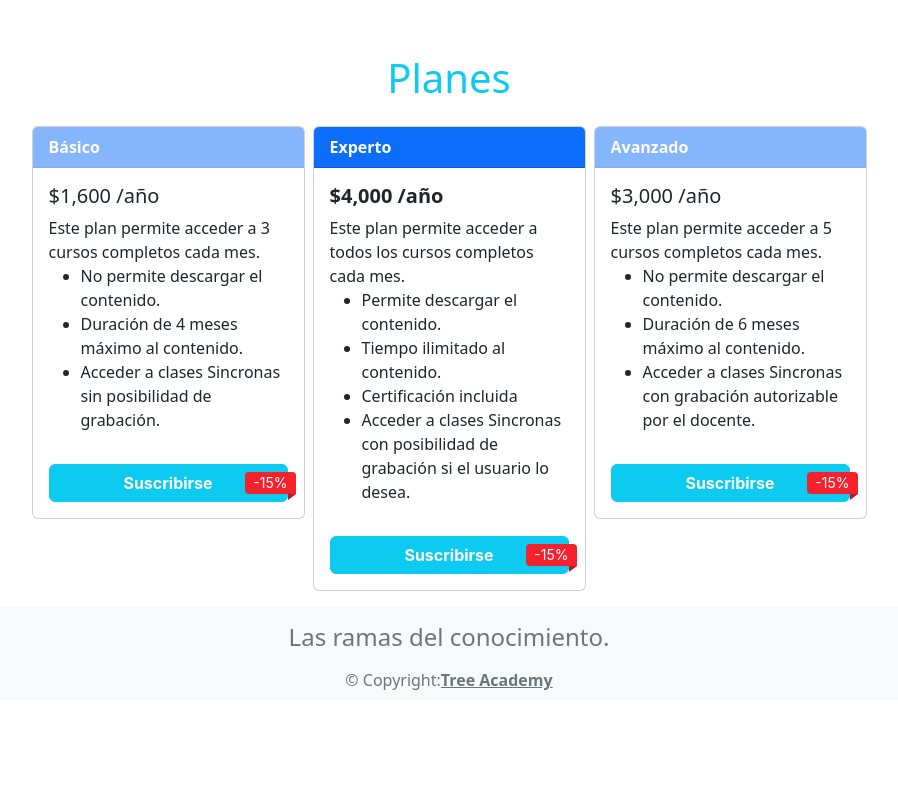
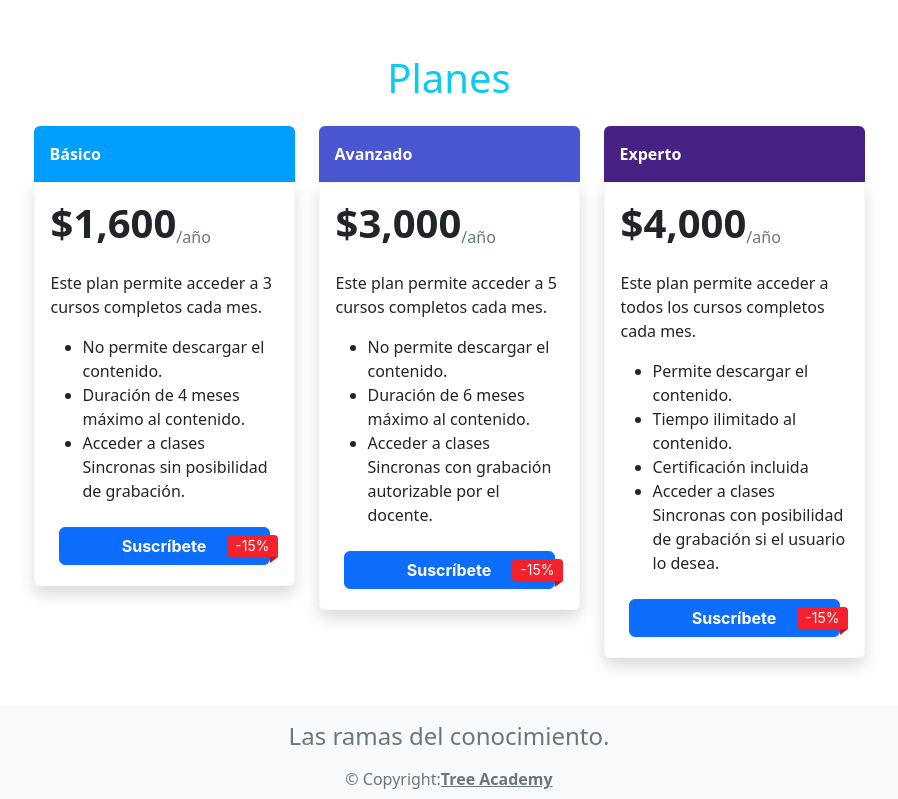
Before and after one commit to YSantanas/treeAcademy, a React (Create React App) app: page /planes in a window 1280 px wide. Shown: the part 463-1262 px from the top of the page, without its empty margins (191-1089 px from the left). Before the commit the page ends 1163 px from the top, so only its background shows below. Built offline with nearby package versions, Linux system fonts and the light colour scheme.

Commit message:
fix: :bug: cambia estilos de cards para planes

```diff
--- a/src/components/Carousel.js
+++ b/src/components/Carousel.js
@@ -18,7 +18,7 @@ const images = [Inicio1, Inicio2, Inicio3];
 
 export const Carousel = () => {
   const onChange = (currentSlide) => {
-    console.log(currentSlide);
+    // console.log(currentSlide);
   };
 
   return (
--- a/src/paginas/Planes.js
+++ b/src/paginas/Planes.js
@@ -1,31 +1,35 @@
-import Card from "react-bootstrap/Card";
-import Col from "react-bootstrap/Col";
-import Row from "react-bootstrap/Row";
-import Button from "react-bootstrap/Button";
+import Col from 'react-bootstrap/Col';
+import Row from 'react-bootstrap/Row';
+import Button from 'react-bootstrap/Button';
 
-import { Badge, Alert } from "antd";
+import { Badge } from 'antd';
 
 const Planes = () => {
   return (
     <div className="container mt-2 mb-3">
       <h1
         className="text-center text-info pb-3"
-        style={{ minHeight: "auto", paddingTop: "2vh", marginTop: "5vh" }}
+        style={{ minHeight: 'auto', paddingTop: '2vh', marginTop: '5vh' }}
       >
         Planes
       </h1>
 
-      <Row xs={1} md={3} className="g-2 justify-content-center">
-        <Col className="col-md-3 pl-5">
-          <Card  style={{ width: "auto" }}>
-            <Card.Header className="bg-primary opacity-50 text-white">
-            <b>Básico</b>
-            </Card.Header>
-            <Card.Body>
-              <Card.Title>$1,600 /año</Card.Title>
-              <Card.Text>
+      <Row xs={1} md={3} className="g-4 justify-content-center mb-5">
+        <Col className="col-md-3">
+          <div>
+            <header
+              className="text-white p-3 rounded-top"
+              style={{ background: '#009EFF' }}
+            >
+              <span className="fw-bolder">Básico</span>
+            </header>
+            <section className="p-3 rounded-bottom d-flex flex-column rounded-bottom border border-light shadow">
+              <div className="d-flex align-items-end mb-3">
+                <h2 className="fw-bold display-6">$1,600</h2>
+                <h6 className="text-muted">/año</h6>
+              </div>
+              <div className="d-flex flex-column gap-3">
                 Este plan permite acceder a 3 cursos completos cada mes.
-                <br />
                 <ul>
                   <li type="disc">No permite descargar el contenido.</li>
                   <li type="disc">Duración de 4 meses máximo al contenido.</li>
@@ -33,87 +37,88 @@ const Planes = () => {
                     Acceder a clases Sincronas sin posibilidad de grabación.
                   </li>
                 </ul>
-              </Card.Text>
-            </Card.Body>
-            <Card.Footer class="d-flex justify-content-center pb-2">
-              <div className="w-100 px-3 pb-2">
+              </div>
+              <div className="w-100 px-2 mt-2 mb-1">
                 <Badge.Ribbon text="-15%" color="red">
-                  <Button className="btn btn-info text-white opacity-70 w-100">
-                    <b> Suscribirse</b>
+                  <Button className="btn btn-primary text-white w-100 fw-bold">
+                    Suscríbete
                   </Button>
                 </Badge.Ribbon>
               </div>
-            </Card.Footer>
-          </Card>
+            </section>
+          </div>
         </Col>
 
+        <Col className="col-md-3">
+          <div>
+            <header
+              className="text-white p-3 rounded-top"
+              style={{ background: '#4B56D2' }}
+            >
+              <span className="fw-bolder">Avanzado</span>
+            </header>
+            <section className="p-3 rounded-bottom d-flex flex-column rounded-bottom border border-light shadow">
+              <div className="d-flex align-items-end mb-3">
+                <h2 className="fw-bold display-6">$3,000</h2>
+                <h6 className="text-muted">/año</h6>
+              </div>
+              <div className="d-flex flex-column gap-3">
+                Este plan permite acceder a 5 cursos completos cada mes.
+                <ul>
+                  <li type="disc">No permite descargar el contenido.</li>
+                  <li type="disc">Duración de 6 meses máximo al contenido.</li>
+                  <li type="disc">
+                    Acceder a clases Sincronas con grabación autorizable por el
+                    docente.
+                  </li>
+                </ul>
+              </div>
+              <div className="w-100 px-2 mt-2 mb-1">
+                <Badge.Ribbon text="-15%" color="red">
+                  <Button className="btn btn-primary text-white opacity-70 w-100 fw-bold">
+                    Suscríbete
+                  </Button>
+                </Badge.Ribbon>
+              </div>
+            </section>
+          </div>
+        </Col>
 
-
-        <Col className="col-md-3 pl-5">
-          <Card  style={{ width: "auto" }}>
-            <Card.Header className="bg-primary opacity-70 text-white">
-            <b>Experto</b>
-            </Card.Header>
-            <Card.Body>
-              <Card.Title><b>$4,000 /año</b></Card.Title>
-              <Card.Text>
+        <Col className="col-md-3">
+          <div>
+            <header
+              className="text-white p-3 rounded-top"
+              style={{ background: '#472183' }}
+            >
+              <span className="fw-bolder">Experto</span>
+            </header>
+            <section className="p-3 rounded-bottom d-flex flex-column rounded-bottom border border-light shadow">
+              <div className="d-flex align-items-end mb-3">
+                <h2 className="fw-bold display-6">$4,000</h2>
+                <h6 className="text-muted">/año</h6>
+              </div>
+              <div className="d-flex flex-column gap-3">
                 Este plan permite acceder a todos los cursos completos cada mes.
-                <br />
                 <ul>
                   <li type="disc">Permite descargar el contenido.</li>
                   <li type="disc">Tiempo ilimitado al contenido.</li>
                   <li type="disc">Certificación incluida</li>
                   <li type="disc">
-                    Acceder a clases Sincronas con posibilidad de grabación si el usuario lo desea.
+                    Acceder a clases Sincronas con posibilidad de grabación si
+                    el usuario lo desea.
                   </li>
                 </ul>
-              </Card.Text>
-            </Card.Body>
-            <Card.Footer class="d-flex justify-content-center pb-2">
-              <div className="w-100 px-3 pb-2">
+              </div>
+              <div className="w-100 px-2 mt-2 mb-1">
                 <Badge.Ribbon text="-15%" color="red">
-                  <Button className="btn btn-info text-white opacity-70 w-100">
-                    <b> Suscribirse</b>
+                  <Button className="btn btn-primary text-white opacity-70 w-100 fw-bold">
+                    Suscríbete
                   </Button>
                 </Badge.Ribbon>
               </div>
-            </Card.Footer>
-          </Card>
+            </section>
+          </div>
         </Col>
-
-        <Col className="col-md-3 pl-5">
-          <Card  style={{ width: "auto" }}>
-            <Card.Header className="bg-primary opacity-50 text-white">
-            <b>Avanzado</b>
-            </Card.Header>
-            <Card.Body>
-              <Card.Title>$3,000 /año</Card.Title>
-              <Card.Text>
-                Este plan permite acceder a 5 cursos completos cada mes.
-                <br />
-                <ul>
-                  <li type="disc">No permite descargar el contenido.</li>
-                  <li type="disc">Duración de 6 meses máximo al contenido.</li>
-                  <li type="disc">
-                    Acceder a clases Sincronas con grabación autorizable por el docente.
-                  </li>
-                </ul>
-              </Card.Text>
-
-
-            </Card.Body>
-            <Card.Footer class="d-flex justify-content-center pb-2">
-              <div className="w-100 px-3 pb-2">
-                <Badge.Ribbon text="-15%" color="red">
-                  <Button className="btn btn-info text-white opacity-70 w-100">
-                    <b> Suscribirse</b>
-                  </Button>
-                </Badge.Ribbon>
-              </div>
-            </Card.Footer>
-          </Card>
-        </Col>
-
       </Row>
     </div>
   );
```
Also changed, not shown: 1 other file (tests, documents, lock files or other folders).
